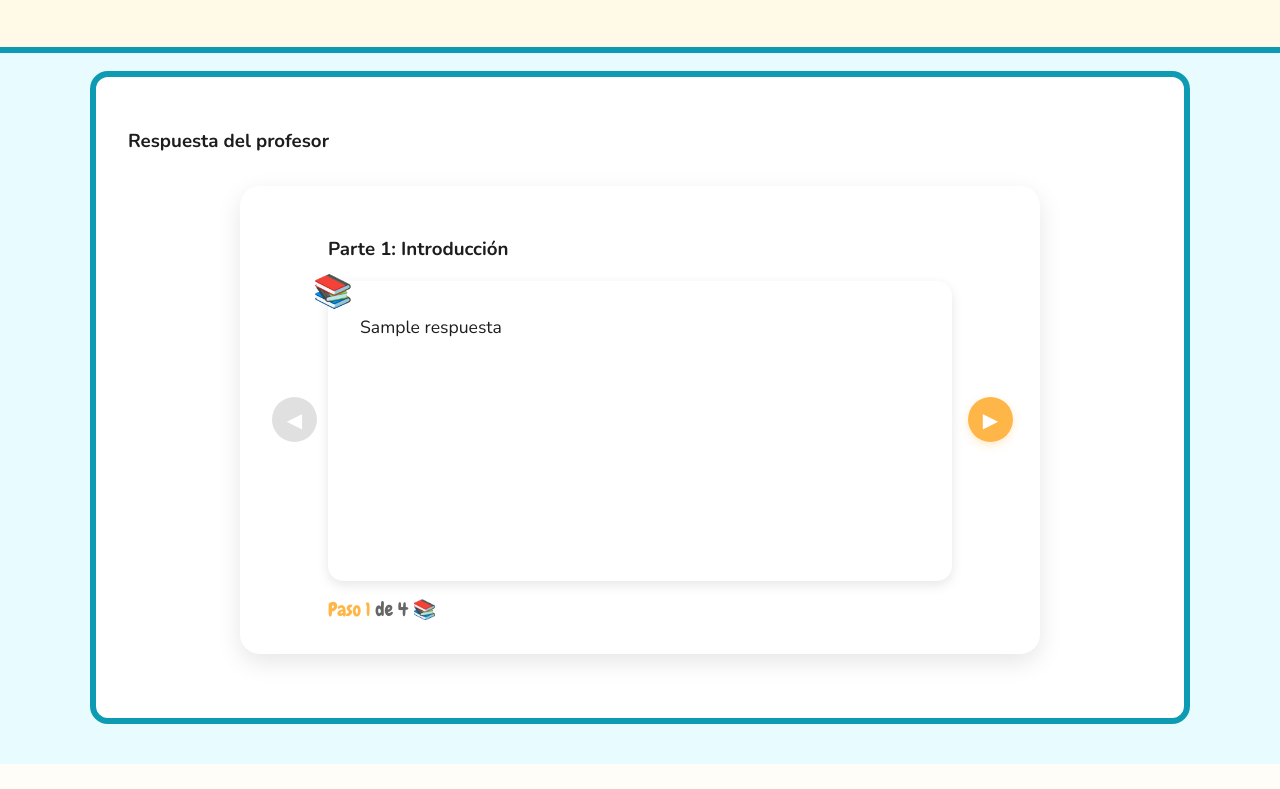
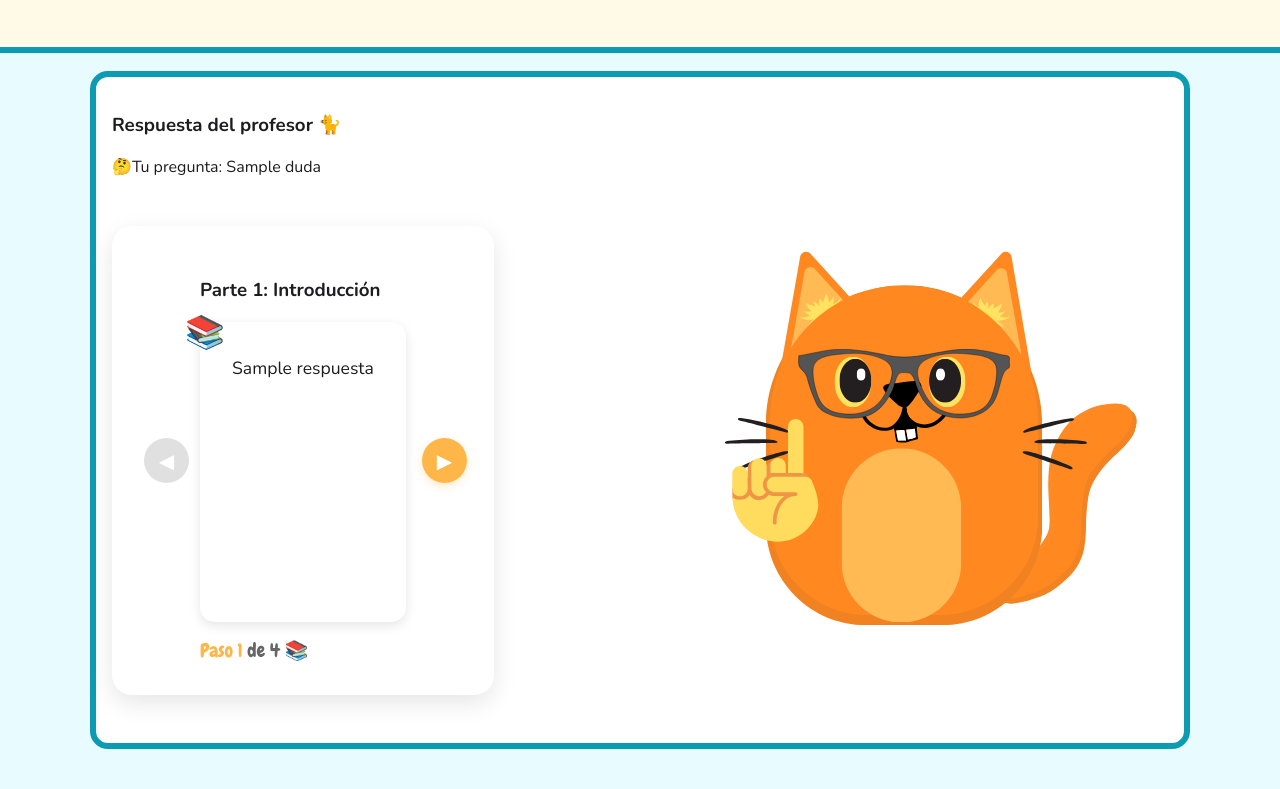
Before and after one commit to marseemarte/schiro, a Flask app: template templates/respuesta.html in a window 1280 px wide. Shown: the part 421-1210 px from the top of the page. Before the commit the page ends 1185 px from the top, so only its background shows below. Run offline with Flask 3, Linux system fonts and the light colour scheme; the template is opened without the code that fills it: most values are stand-ins (such as "Sample title", 1, 10 or a date in 2020).

Commit message:
mejora respuestas

```diff
--- a/app.py
+++ b/app.py
@@ -18,6 +18,8 @@ Usá etiquetas HTML para estructurar la respuesta.
 No uses asteriscos, guiones ni markdown.
 
 Escribí SIEMPRE en español.
+
+Al menos UNA VEZ por respuesta, incluí un emoji relacionado con la enseñanza o el tema y color distinto en palabras clave.
 
 Separá las secciones con títulos (<h3>) y listas o párrafos (<ul>, <li>, <p>).
 
--- a/static/css/respuestas.css
+++ b/static/css/respuestas.css
@@ -104,12 +104,12 @@
 
 .board-inner {
   display: block; /* Cambiamos de grid a block */
-  padding: 2rem;
+  padding: 1rem;
+  width: 100%;
 }
 
 .answer-content {
   width: 100%; /* Ocupar todo el ancho disponible */
-  max-width: 1200px; /* Ancho máximo para mejor legibilidad */
   margin: 0 auto; /* Centrar contenido */
 }
 
@@ -117,3 +117,7 @@
 .answer-image {
   display: none;
 }
+
+.cat-answer{
+  width: 1rem;
+}
--- a/templates/index.html
+++ b/templates/index.html
@@ -37,9 +37,9 @@
         </form>
         <div class="suggestions">
           <button class="chip chip-orange">¿Cuáles son las capitales de Argentina?</button>
-          <button class="chip chip-orange">¿Cuáles son las capitales de Argentina? (región pampeana)</button>
-          <button class="chip chip-orange">¿Cuáles son las capitales de Argentina? (todo el país)</button>
-          <button class="chip chip-orange">¿Cuáles son las capitales de Argentina? (por provincia)</button>
+          <button class="chip chip-orange">¿Cómo se alimentan las plantas?</button>
+          <button class="chip chip-orange">¿Qué son el sujeto y el predicado?</button>
+          <button class="chip chip-orange">¿Qué es una fracción? </button>
         </div>
       </div>
     </section>
--- a/templates/respuesta.html
+++ b/templates/respuesta.html
@@ -1,5 +1,6 @@
 <!DOCTYPE html>
 <html lang="es">
+
 <head>
   <meta charset="UTF-8">
   <meta name="viewport" content="width=device-width, initial-scale=1.0">
@@ -8,9 +9,11 @@
   <link rel="stylesheet" href="{{ url_for('static', filename='css/respuestas.css') }}">
   <link rel="preconnect" href="https://fonts.googleapis.com">
   <link rel="preconnect" href="https://fonts.gstatic.com" crossorigin>
-  <link href="https://fonts.googleapis.com/css2?family=Chewy&family=Nunito:wght@400;700;900&display=swap" rel="stylesheet">
+  <link href="https://fonts.googleapis.com/css2?family=Chewy&family=Nunito:wght@400;700;900&display=swap"
+    rel="stylesheet">
   <link rel="stylesheet" href="css/respuesta.css">
 </head>
+
 <body>
   <header class="site-header">
     <div class="brand">GATTO</div>
@@ -39,7 +42,9 @@
     <section class="board respuesta-board">
       <div class="board-inner">
         <div class="answer-content">
-          <h3>Respuesta del profesor</h3>
+          <h3>Respuesta del profesor 🐈</h3>
+          <p>🤔Tu pregunta: {{ duda }}</p>
+          <div style="display: flex; justify-content: space-between; ">
             <article class="answer">
               <div id="answerRaw" class="answer-raw">{{ respuesta }}</div>
 
@@ -57,6 +62,14 @@
                 <button id="nextBtn" class="slider-btn" aria-label="Siguiente" title="Siguiente">▶</button>
               </div>
             </article>
+
+            <article>
+              <img src="{{ url_for('static', filename='img/respuesta_técnica.png') }}" class="mb-20"
+                class="cat-answer"
+                alt="Respuesta técnica">
+            </article>
+          </div>
+
         </div>
       </div>
     </section>
@@ -105,7 +118,7 @@
       }
 
       // Normalizamos: removemos el prefijo "1) " etc. en cada parte para una visual más limpia
-      parts = parts.map(p => p.replace(/^\d\)\s*/,'').trim());
+      parts = parts.map(p => p.replace(/^\d\)\s*/, '').trim());
 
       let idx = 0;
       const total = parts.length;
@@ -174,4 +187,5 @@
     })();
   </script>
 </body>
+
 </html>
```
Lines whose indentation alone changed are shown as unchanged.
